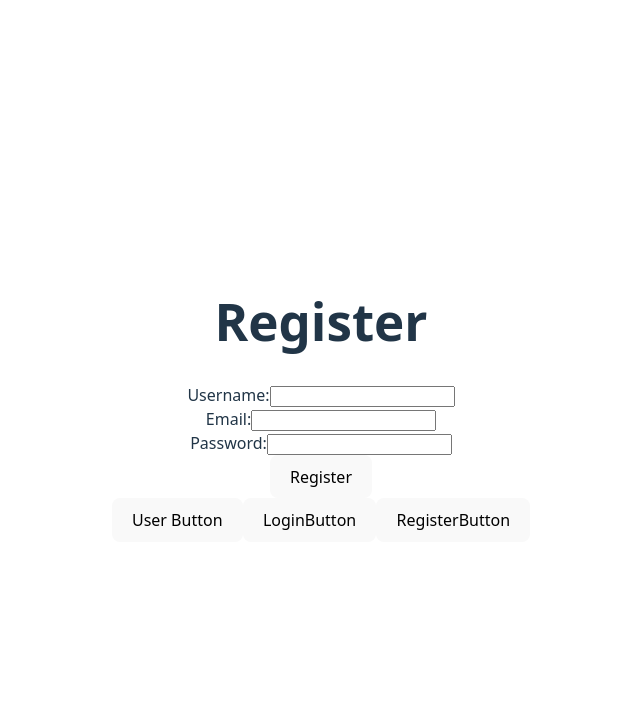
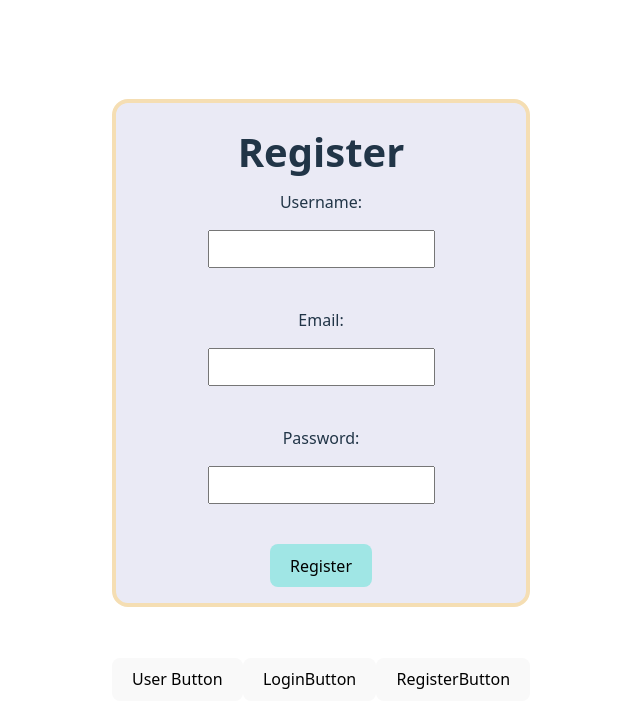
Before and after one commit to YordanStankov/PersonalFinanceBoard, a React (Vite) app in the folder FinanceBoard.frontend/: page /userauthentication/register in a window 1280 px wide. Shown: the top 728 px of the page, without its empty margins (319-959 px from the left). Built offline with nearby package versions, Linux system fonts and the light colour scheme.

Commit message:
frontend password checking for register complete now backend error handling is left

```diff
--- /dev/null
+++ b/FinanceBoard.frontend/src/UserAuthentication/Css/Login.css
@@ -0,0 +1,28 @@
+.LoginForm{
+background-color: rgba(128, 0, 128, 0.121);
+    border: 0.3rem solid wheat;
+    border-radius: 1rem;
+    margin:2rem;
+}
+.LoginForm form{
+    display: flex;
+    justify-content: center;
+    align-items: center;
+    flex-direction: column;
+}
+.LoginForm form h1{
+    text-align: center;
+    font-size: 2.5rem;
+    margin-bottom: 1rem;
+}
+.LoginForm form button{
+    margin-bottom: 2rem;
+    background-color: rgba(218, 165, 32, 0.399);
+}
+.LoginForm form input{
+    display: flex;
+    justify-content: center;
+    align-items: center;
+    margin: 1rem;
+    padding: 0.5rem;;
+}
--- /dev/null
+++ b/FinanceBoard.frontend/src/UserAuthentication/Css/Register.css
@@ -0,0 +1,31 @@
+.Header{
+    text-align: center;
+}
+.HeaderText{
+    font-size: 2.5rem;
+    margin-bottom: 1rem;
+}
+.RegisterForm{
+    align-items: center;
+    justify-content: center;
+    display: flex;
+    flex-direction: column;
+    margin-bottom: 12%;
+    border: 0.3rem solid wheat;
+    border-radius: 1rem;
+    background-color: rgba(0, 0, 139, 0.081);
+}
+.RegisterForm form input{
+    display: flex;
+    align-items: center;
+    justify-content: center;
+    flex-direction: column;
+    margin-top: 1rem;
+    margin: 1rem;
+    padding: 0.5rem;
+    font-size: 1rem;
+}
+.RegisterForm button{
+   margin-bottom: 1rem;
+   background-color: rgba(64, 224, 208, 0.44);
+}
--- a/FinanceBoard.frontend/src/UserAuthentication/Login.tsx
+++ b/FinanceBoard.frontend/src/UserAuthentication/Login.tsx
@@ -1,5 +1,6 @@
 import type { LoginDTO } from "../Models/DTOs/Authentication/LoginDTO"
 import type {User} from "../Models/User"
+import './Css/Login.css'
 
 const loginData: LoginDTO = {email: "", password: ""};
 const currUser : User = {id: "", userName: "", email: "", JWT: "", Transactions: [], Categories: []};
@@ -75,23 +76,31 @@ async function submitHandler( event : FormData){
 export default function LoginForm() {
     return (
         <>
-        <div>
-            <h1>Login Page</h1>
+        <div className="LoginForm">
+            <header>
+                <h1>Login Page</h1>
+            </header>
+
             <form method="post" onSubmit={function(event){
                 event.preventDefault();
                 const formData = new FormData(event.currentTarget);
                 submitHandler(formData);
             }}>
+                <div>
                 <label>
                     Email:
                     <input type="text" name="email" />
                 </label>
                 <br />
+                </div>
+               <div>
                 <label>
                     Password:
                     <input type="password" name="password" />
                 </label>
                 <br />
+                </div>
+
                 <button type="submit">Log in</button>
             </form>
         </div>
--- a/FinanceBoard.frontend/src/UserAuthentication/Register.tsx
+++ b/FinanceBoard.frontend/src/UserAuthentication/Register.tsx
@@ -1,3 +1,4 @@
+import './Css/Register.css'
 import type { RegisterDTO } from "../Models/DTOs/Authentication/RegisterDTO"
 import type { User } from "../Models/User";
 
@@ -5,13 +6,19 @@ const registerData: RegisterDTO = {userName: "", email: "", password: ""};
 const user : User = {id: "", userName: "", email: "", JWT: "", Transactions: [], Categories: []};
 
 function isPasswordValid(password: string): boolean {
-    const passwordRegex = new RegExp('([A-Z]{1})([* ]*)([1-9]{1})([^ ]*)([!@#$%^&*]{1})');
-    return passwordRegex.test(password);
+    const CapitalCheck = new RegExp('[A-Z]');
+    const numberCheck = new RegExp('[0-9]');
+    const specialCharCheck = new RegExp('[^A-Za-z0-9]');
+        if(CapitalCheck.test(password))
+            if(numberCheck.test(password))
+                if(specialCharCheck.test(password))
+                    return true;
+    return false;
 }
 
 function passwordChecker(password: string): boolean {
     if(!isPasswordValid(password)){
-        alert("Password must contain at least one uppercase letter, one number, and one special character.");
+        alert("Password must contain at least one uppercase letter, one number, and one special character." +  "\n You entered: " + password);
         return false;
         }
 
@@ -70,12 +77,16 @@ async function RegisterRequest(event: FormData){
 }
  function RegisterForm() {
     return (
+        <div className='RegisterForm'>
+        <header className='Header'>
+                <h1 className='HeaderText'>Register</h1>
+        </header>
         <form method="post" onSubmit={function(event){
             event.preventDefault();
             const formData = new FormData(event.currentTarget);
             RegisterRequest(formData);
         }}>
-            <h1>Register</h1>
+
             <label>
                 Username:
                 <input type="text" name="userName" />
@@ -93,6 +104,7 @@ async function RegisterRequest(event: FormData){
             <br />
             <button type="submit">Register</button>
         </form>
+        </div>
     );
 };
 
```
